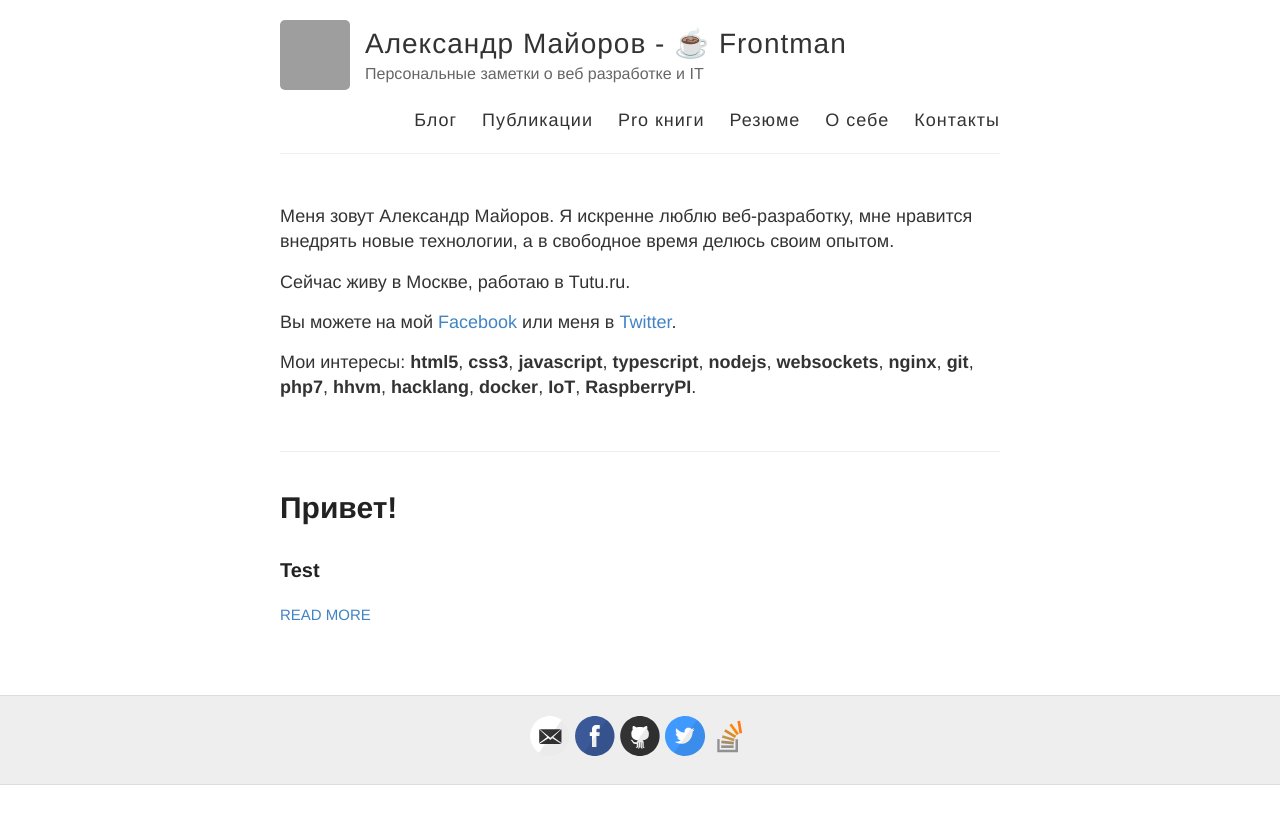
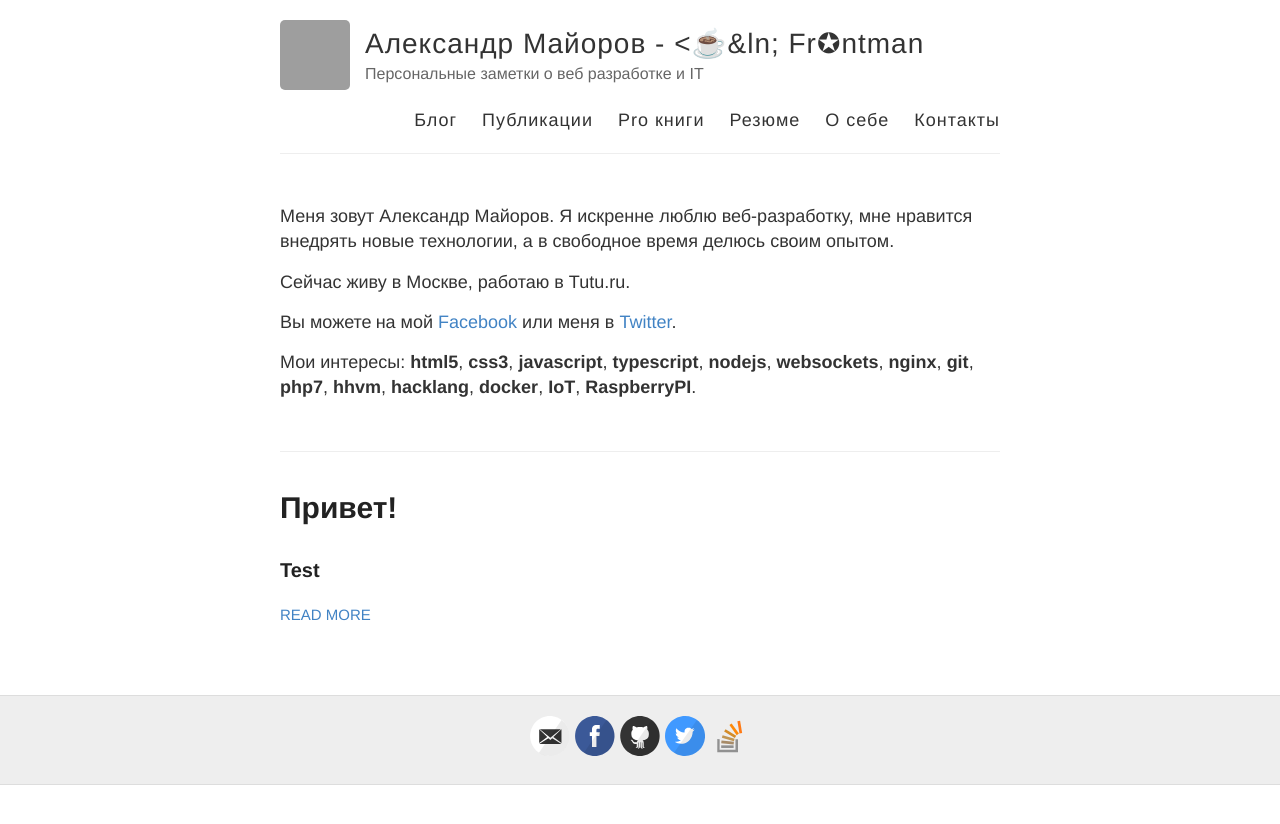
Before and after one commit to frontdevops/alexmayorov.github.io, a Jekyll site: the page built from index.html, in a window 1280 px wide. Shown: the top 824 px of the page. Built offline with Jekyll 4.4.1, drawn with Linux system fonts in a browser that asks for light colours; Markdown is read by kramdown in place of the engine named in the settings; grey boxes are pictures that could not be loaded.

Commit message:
Update _config.yml

```diff
--- a/_config.yml
+++ b/_config.yml
@@ -3,7 +3,7 @@
 #
 
 # Name of your site (displayed in the header)
-name: Александр Майоров - ☕ Frontman
+name: Александр Майоров - &lt;☕&ln; Fr✪ntman
 
 # Short bio or description (displayed in the header)
 description: Персональные заметки о веб разработке и IT
```
